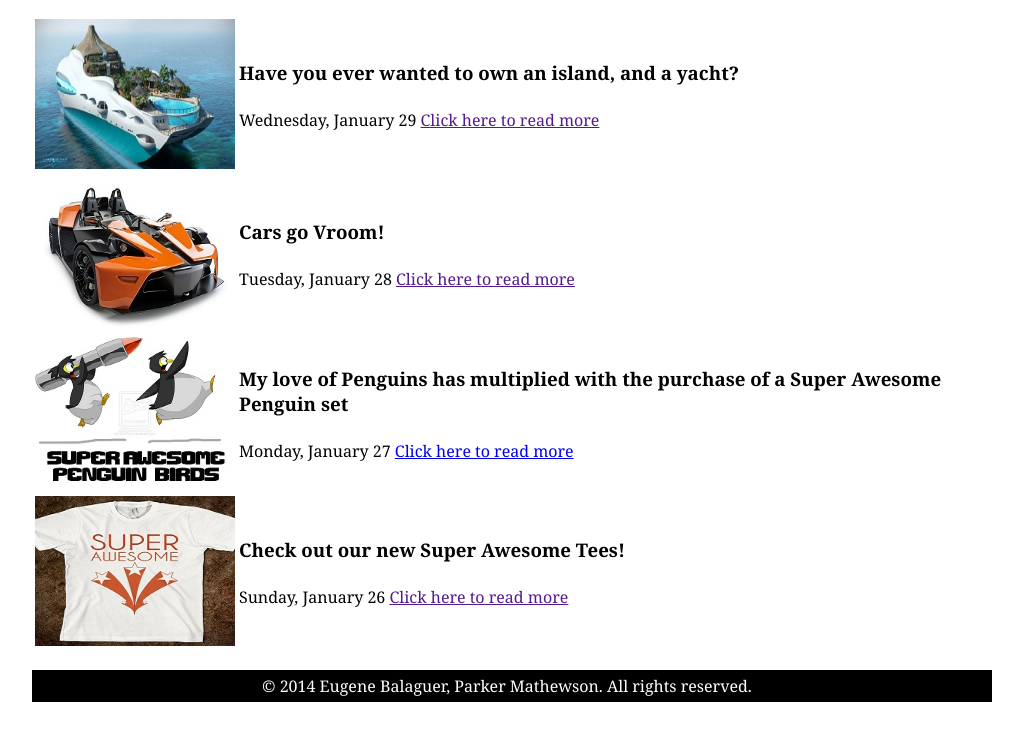
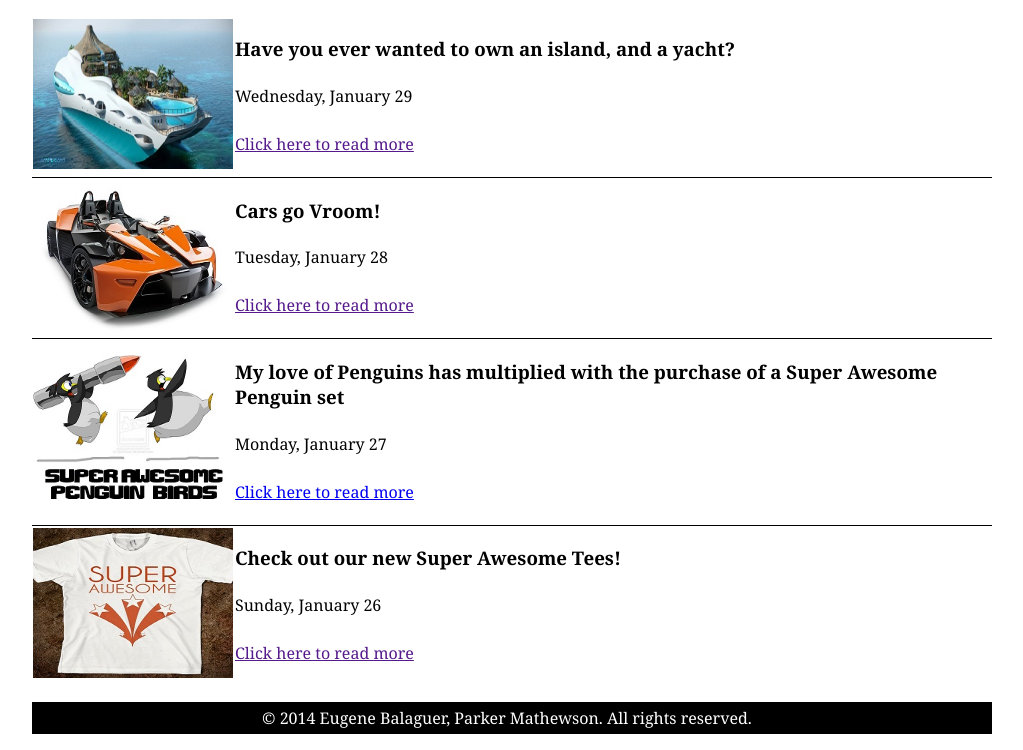
Before and after one commit to zapree/superawesomewebsite, a PHP site: page /blog.html in a window 1280 px wide. Shown: the part 167-917 px from the top of the page, without its empty margins (128-1151 px from the left). Before the commit the page ends 869 px from the top, so only its background shows below. Run offline with PHP 8.4, Linux system fonts and the light colour scheme.

Commit message:
blog fix
Fixed up blog, added lines inbetween, moved click here to read more

```diff
--- a/blog.html
+++ b/blog.html
@@ -50,8 +50,9 @@
 					<h3>Have you ever wanted to own an island, and a yacht?</h3>
 					<p>
 						Wednesday, January 29
-						<a href="">Click here to read more</a>
+
 					</p>
+					<p><a href="">Click here to read more</a></p>
 				</td>
 			</tr>
 
@@ -64,8 +65,9 @@
 						<h3>Cars go Vroom!</h3>
 					<p>
 						Tuesday, January 28
-						<a href="">Click here to read more</a>
+
 					</p>
+					<p><a href="">Click here to read more</a></p>
 				</td>
 
 			</tr>
@@ -79,8 +81,9 @@
 						<h3>My love of Penguins has multiplied with the purchase of a Super Awesome Penguin set</h3>
 					<p>
 						Monday, January 27
-						<a href="article.html">Click here to read more</a>
+
 					</p>
+					<p><a href="article.html">Click here to read more</a></p>
 				</td>
 			</tr>
 			<tr>
@@ -92,8 +95,9 @@
 						<h3>Check out our new Super Awesome Tees!</h3>
 					<p>
 						Sunday, January 26
-						<a href="">Click here to read more</a>
+
 					</p>
+					<p><a href="">Click here to read more</a></p>
 				</td>
 			</tr>
 		</table>
--- a/superawesomestyle.css
+++ b/superawesomestyle.css
@@ -102,9 +102,20 @@ footer {
 .yacht_and_cart {
 	float:right;
 }
-#blog_table tr{
-	padding: 50px;
-	border: 2px solid black;
+#blog_table {
+  border-collapse: collapse;
+  padding: 20px;
+}
+#blog_table tr {
+  border: solid;
+  border-width: 1px 0;
+
+}
+#blog_table tr:first-child{
+	border-top:none
+}
+#blog_table tr:last-child{
+	border-bottom:none
 }
 #product_yacht{
 	padding: 10px;
```
